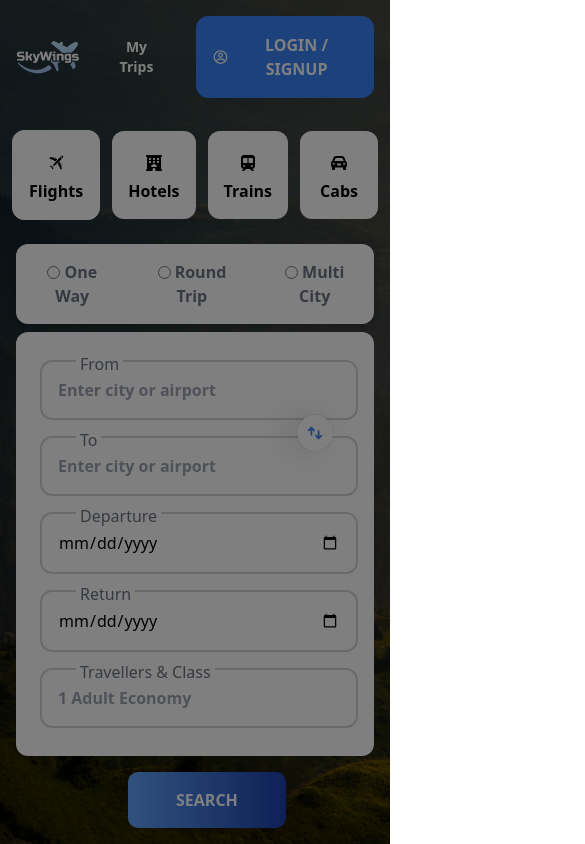
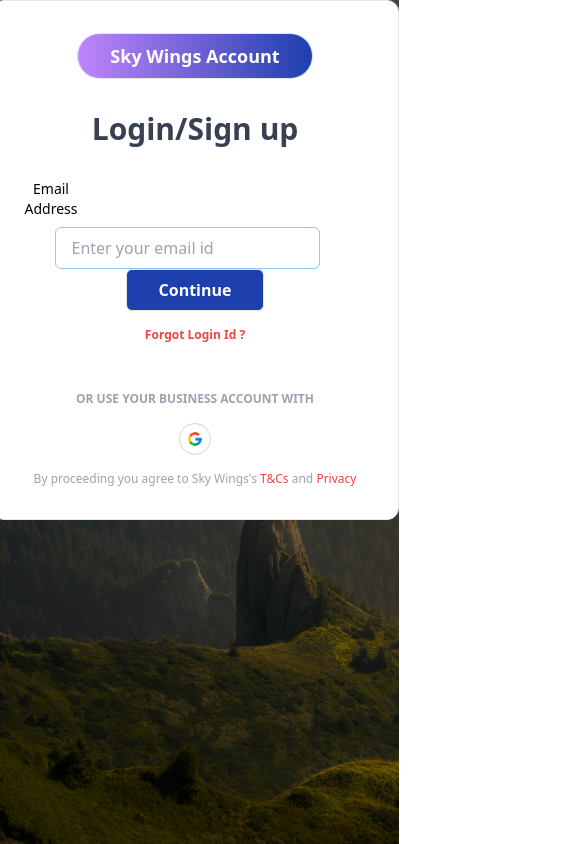
Before and after one commit to acensverse/Sky-Wings---Booking, a React (Vite) app: page /Signup in a window 390 px wide. Shown: the top 844 px of the page, 585 px wide, since content can reach past the window. Built offline with nearby package versions, Linux system fonts and the light colour scheme.

Commit message:
login v3

```diff
--- a/src/components/Login/Signup.jsx
+++ b/src/components/Login/Signup.jsx
@@ -6,15 +6,15 @@
 function Signup() {
   return (
     <div>
-      <div className="fixed inset-0 bg-black opacity-50 z-20"></div>
+      <div className="md:fixed inset-0 bg-black opacity-50 z-20"></div>
 
-      <div className='absolute flex items-center justify-start p-20 ml-165 h-screen z-20'>
+      <div className='md:absolute md:flex items-center justify-start md:p-20 md:ml-165 h-screen z-20'>
 
-        <Link to='/'> <button>
+        <Link to='/' className='hidden md:block'> <button>
           <IoMdClose className='cancel' />
         </button> </Link>
 
-        <div className=' bg-white border rounded-xl flex flex-col items-center justify-evenly p-8 py-10'>
+        <div className=' bg-white border rounded-xl flex flex-col items-center justify-evenly p-8 md:py-10'>
 
           <h1 className='bg-blue-600 px-8 py-2 text-lg font-bold border rounded-full bg-gradient-to-r from-purple-400 to to-blue-800 text-white mb-8'> Sky Wings Account </h1>
 
@@ -42,7 +42,9 @@
 
         </div>
       </div>
-      <Home className='z-0'/>
+      <div className='hidden md:block'>
+        <Home/>
+      </div>
     </div>
 
   )
```
